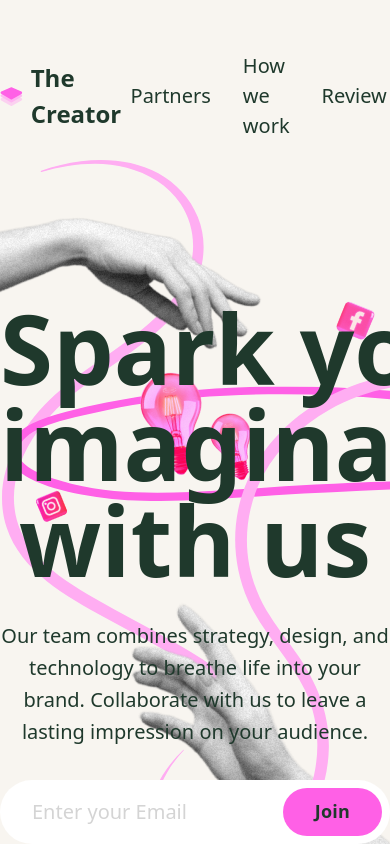
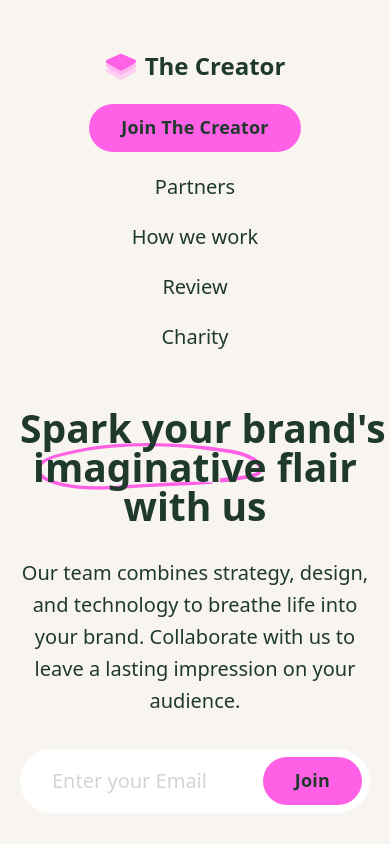
Before and after one commit to DevTakao/tech-ass, a React (Vite) app: page / in a window 390 px wide. Shown: the top 844 px of the page. Built offline with nearby package versions, Linux system fonts and the light colour scheme.

Commit message:
feat: responsive

```diff
--- a/src/components/CTASection.jsx
+++ b/src/components/CTASection.jsx
@@ -13,7 +13,7 @@ import RightBulb from "../assets/right-bulb.png";
 
 function HeroText() {
   return (
-    <div className="hero-text whitespace-nowrap text-[96px] 2xl:text-[112px] font-bold leading-[100%]">
+    <div className="hero-text whitespace-nowrap text-hero 2xl:text-[112px] font-bold leading-[100%]">
       <h1>
         Spark your brand&apos;s
         <br />
@@ -57,8 +57,8 @@ function HeroCTAInput() {
 
 const CTASection = () => {
   return (
-    <section className="py-[140px] relative w-full overflow-hidden">
-      <div className="left-decorations absolute -z-[1] h-full w-[282px] top-0 left-0">
+    <section className="py-10 lg:py-[140px] relative w-full overflow-hidden">
+      <div className="left-decorations hidden xl:block absolute -z-[1] h-full w-[282px] top-0 left-0">
         <div className="relative w-full h-full">
           <div className="max-w-full">
             <HeroLineLeft />
@@ -85,12 +85,12 @@ const CTASection = () => {
           />
         </div>
       </div>
-      <div className="inner-content max-w-[977px] mx-auto text-center space-y-8">
+      <div className="inner-content max-w-[977px] mx-auto text-center space-y-8 px-5 lg:px-0">
         <HeroText />
         <HeroDescription />
         <HeroCTAInput />
       </div>
-      <div className="right-decorations absolute -z-[1] h-full w-[269px] top-0 right-0">
+      <div className="right-decorations hidden xl:block absolute -z-[1] h-full w-[269px] top-0 right-0">
         <div className="relative w-full h-full">
           <div className="h-[62.7%] absolute top-[25.86%] right-0">
             <HeroLineRight />
--- a/src/components/Home.jsx
+++ b/src/components/Home.jsx
@@ -1,27 +1,27 @@
 import Nav from "./Nav";
 import CTASection from "./CTASection";
-import ImpactArtwork from "./ImpactArtwork";
-import PartnerSection from "./PartnerSection";
-import SloganSection from "./SloganSection";
-import WorkflowSection from "./WorkflowSection";
-import QuoteSection from "./QuoteSection";
-import CharityAd from "./CharityAd";
-import ContactSection from "./ContactSection";
-import Footer from "./Footer";
+// import ImpactArtwork from "./ImpactArtwork";
+// import PartnerSection from "./PartnerSection";
+// import SloganSection from "./SloganSection";
+// import WorkflowSection from "./WorkflowSection";
+// import QuoteSection from "./QuoteSection";
+// import CharityAd from "./CharityAd";
+// import ContactSection from "./ContactSection";
+// import Footer from "./Footer";
 
 const Home = () => {
   return (
     <main className="w-full overflow-x-clip">
       <Nav />
       <CTASection />
-      <PartnerSection />
+      {/* <PartnerSection />
       <ImpactArtwork />
       <SloganSection />
       <WorkflowSection />
       <QuoteSection />
       <CharityAd />
       <ContactSection />
-      <Footer />
+      <Footer /> */}
     </main>
   );
 };
--- a/src/components/Nav.jsx
+++ b/src/components/Nav.jsx
@@ -3,18 +3,18 @@ import Logo from "../svg/Logo";
 const Nav = () => {
   return (
     <nav className="container">
-      <div className="flex items-center justify-between mt-8 py-4">
-        <div className="inline-flex items-center gap-x-2">
+      <div className="flex items-center justify-center md:justify-between py-4 mt-8 mx-5 gap-5 flex-wrap md:flex-nowrap">
+        <div className="order-1 inline-flex items-center gap-x-2">
           <Logo />
           <h1 className="font-bold text-2xl">The Creator</h1>
         </div>
-        <div className="text-lg font-medium flex items-center gap-x-8">
+        <div className="order-3 md:order-2 text-lg font-medium flex flex-col sm:flex-row items-center gap-5 lg:gap-8 whitespace-nowrap">
           <a href="#">Partners</a>
           <a href="#">How we work</a>
           <a href="#">Review</a>
           <a href="#">Charity</a>
         </div>
-        <div>
+        <div className="order-2 md:order-3">
           <button className="button-primary">Join The Creator</button>
         </div>
       </div>
--- a/tailwind.config.js
+++ b/tailwind.config.js
@@ -7,6 +7,7 @@ export default {
         base: "18px",
         lg: "20px",
         "2xl": "24px",
+        hero: "clamp(30px, 10vw, 112px)",
       },
       colors: {
         pinkBright: "#FF60E6",
```
